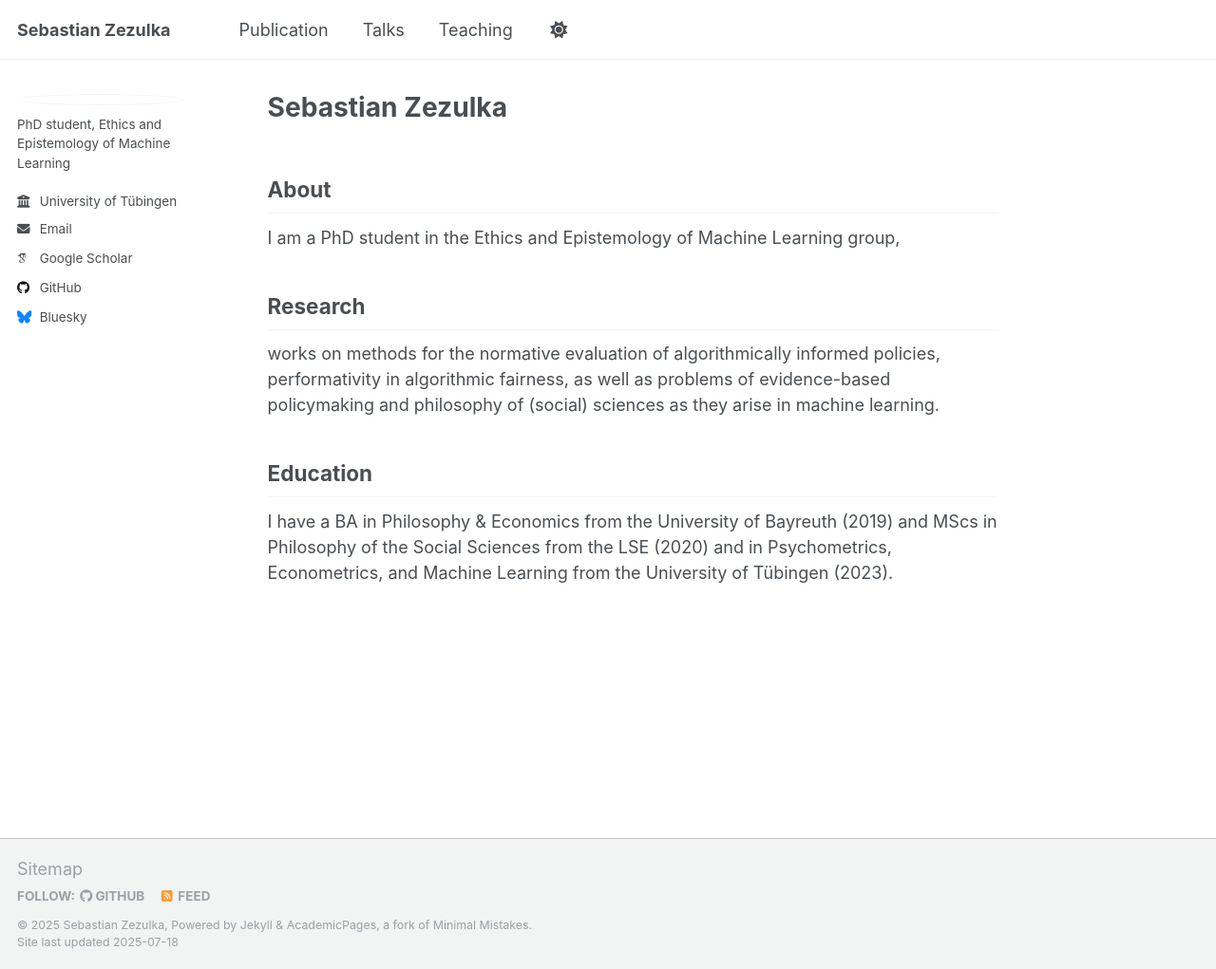
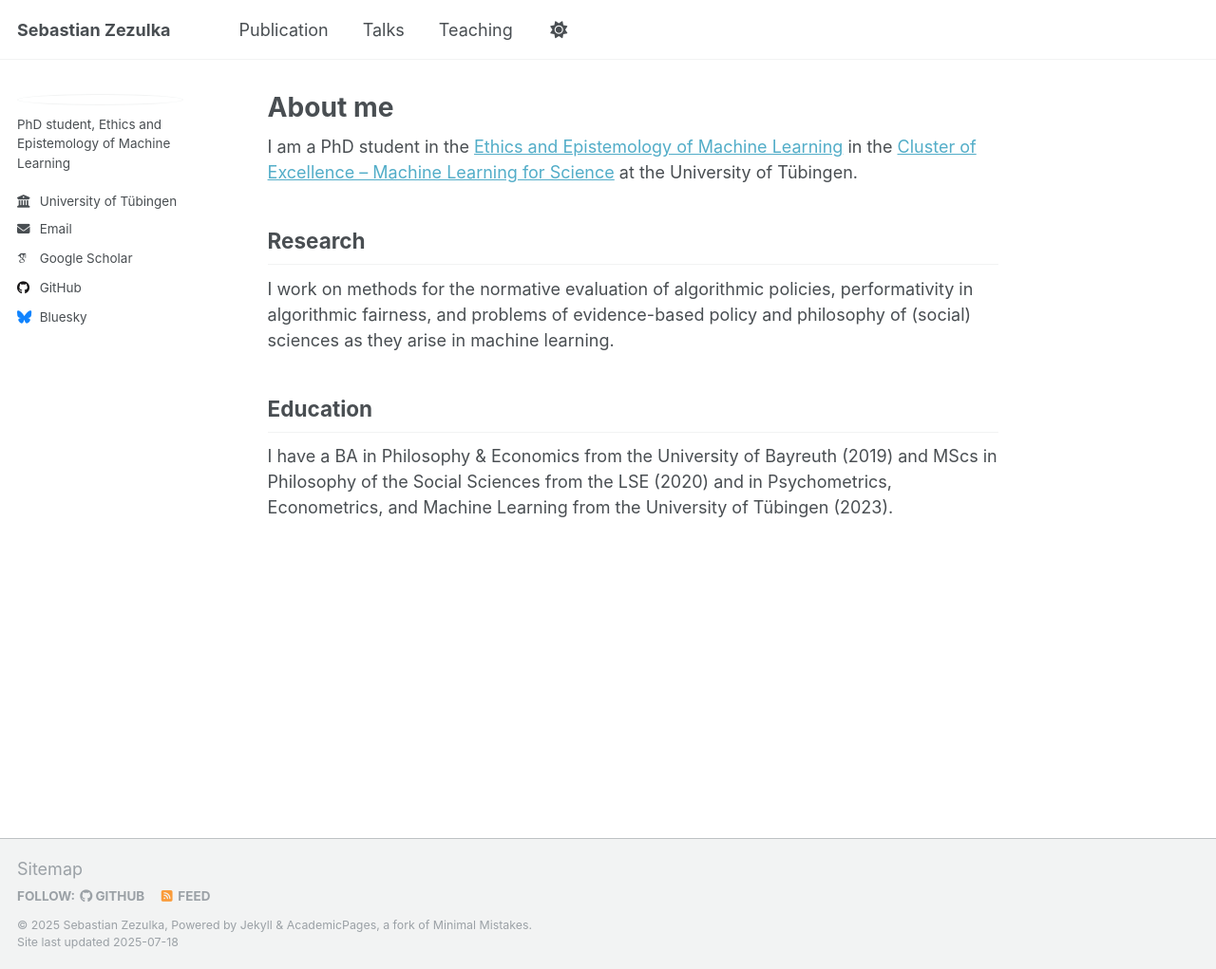
Before and after one commit to sezezulka/sezezulka.github.io, a Jekyll site: the page built from _pages/about.md, in a window 1280 px wide and 1021 px high. Shown: the whole window at 95% size. Built offline with Jekyll 4.4.1, drawn with Linux system fonts in a browser that asks for light colours; some web fonts are replaced; a script that is not in the unit is left out.

Commit message:
Update about.md

```diff
--- a/_pages/about.md
+++ b/_pages/about.md
@@ -1,19 +1,17 @@
 ---
 permalink: /
-title: "Sebastian Zezulka"
+title: "About me"
 author_profile: true
 redirect_from:
   - /about/
   - /about.html
 ---
 
-## About
-
-I am a PhD student in the Ethics and Epistemology of Machine Learning group,
+I am a PhD student in the [Ethics and Epistemology of Machine Learning](https://ethics.epistemology.ai) in the [Cluster of Excellence -- Machine Learning for Science](https://uni-tuebingen.de/en/research/core-research/cluster-of-excellence-machine-learning/research/research/cluster-research-groups/research-groups/epistemology-and-ethics-of-ml/) at the University of Tübingen.
 
 ## Research
 
-works on methods for the normative evaluation of algorithmically informed policies, performativity in algorithmic fairness, as well as problems of evidence-based policymaking and philosophy of (social) sciences as they arise in machine learning.
+I work on methods for the normative evaluation of algorithmic policies, performativity in algorithmic fairness, and problems of evidence-based policy and philosophy of (social) sciences as they arise in machine learning.
 
 ## Education
 
```
